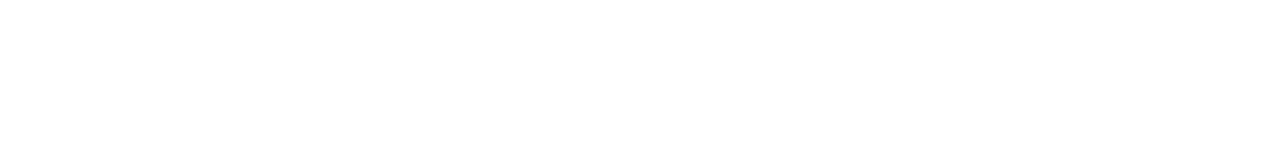
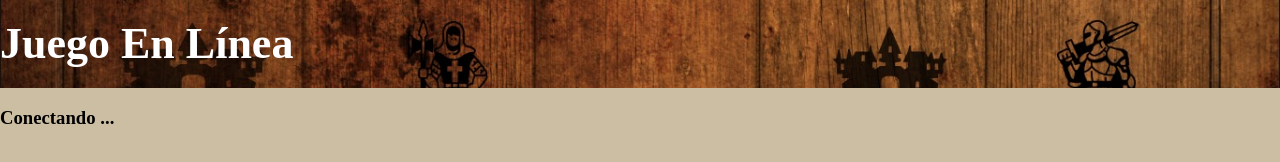
Before and after one commit to redclazz2/TheNexusBattlesIIModJuego, a plain HTML site: page Client/vistas/JuegoEnLinea.html in a window 1280 px wide. Drawn offline with Linux system fonts and the light colour scheme.

Commit message:
Añadida una vista para la unión inicial a una sala de juego

```diff
--- /dev/null
+++ b/Client/estilos/JuegoEnLinea.css
@@ -0,0 +1,22 @@
+body{
+    background-color: #CCBEA3;
+    font-family: 'Irish Grover';
+}
+
+header{
+    background-image: url('../img/header.jpeg');
+    background-size: cover;
+    background-position: center;
+    height: 88px;
+    display: flex;
+    align-items: center;
+    justify-content: space-between;
+    font-size: 22px;
+}
+
+h1{
+    display:inline;
+    text-align: center;
+    align-content: center;
+    color: white;
+}
--- a/Client/js/JuegoEnLinea.js
+++ b/Client/js/JuegoEnLinea.js
@@ -32,12 +32,17 @@
         ej4:getCookie("ej4")
     }
 
-    console.log(cookie_data);
+    //console.log(cookie_data);
     client.create("room_battle",cookie_data).then(room => {
         console.log(room.sessionId, "joined", room.name);
+        const displayLog = document.getElementsByTagName('h3');
+        displayLog[0].innerHTML = `Conectado a:${room.sessionId}. Esperando jugadores ...`
     }).catch(e => {
         console.log("JOIN ERROR", e);
     });
 }else if(getCookie("config").includes('2')){
     //Codigo de unirse a una partida
+}else{
+  //Mostrar mensaje de error inesperado
+  console.error("Unable to resolve game-command! Please allow cookies in your browser!")
 }
--- a/Client/js/ListaPartidas.js
+++ b/Client/js/ListaPartidas.js
@@ -11,10 +11,10 @@
     await client.getAvailableRooms("room_battle").then(rooms => {
       if (rooms.length > 0) {
         rooms.forEach(room => {
-          console.log(room.roomId);
+          /*console.log(room.roomId);
           console.log(room.clients);
           console.log(room.maxClients);
-          console.log(room.metadata);
+          console.log(room.metadata);*/
           //Div con clase fila donde se guardara la informacion de la partida
           const tableItem = document.createElement("div");
           tableItem.classList.add("fila");
--- a/Client/vistas/JuegoEnLinea.html
+++ b/Client/vistas/JuegoEnLinea.html
@@ -4,9 +4,19 @@
     <meta charset="UTF-8">
     <meta name="viewport" content="width=device-width, initial-scale=1.0">
     <title>The Nexus Battles II - Game</title>
+    <link rel="stylesheet" href="../estilos/JuegoEnLinea.css">
+    <link rel="stylesheet" href="../estilos/normalize.css">
 </head>
 <body>
+    <main>
+        <header>
+            <h1>Juego En Línea</h1>
+        </header>
+        <main>
+            <h3>Conectando ...</h3>
+        </main>
+    </main>
     <script src="../js/Vendors/colyseus.js"></script>
-    <script src="../js/JuegoEnLinea.js" type="module"/>
+    <script src="../js/JuegoEnLinea.js" type="module"></script>
 </body>
 </html>
```
